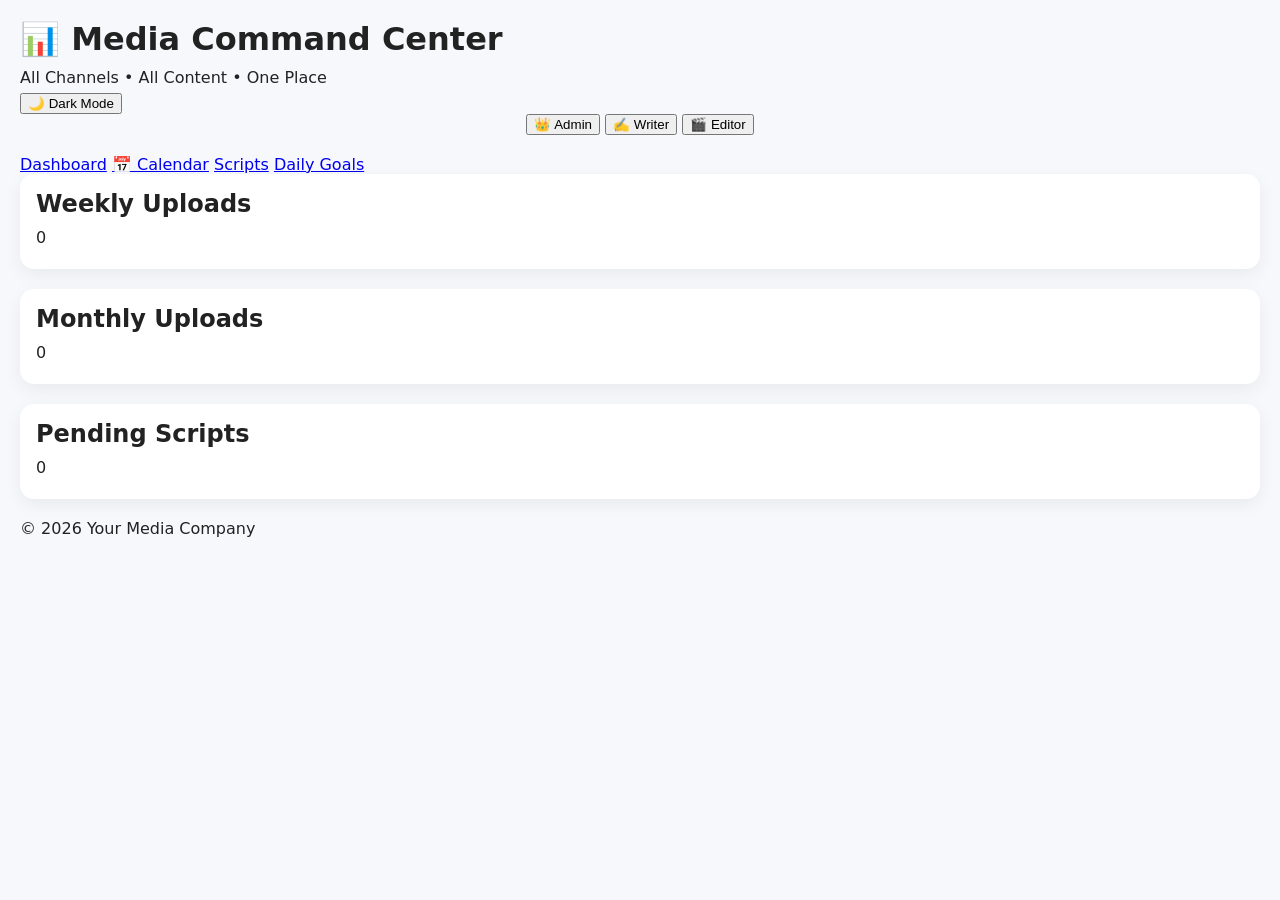
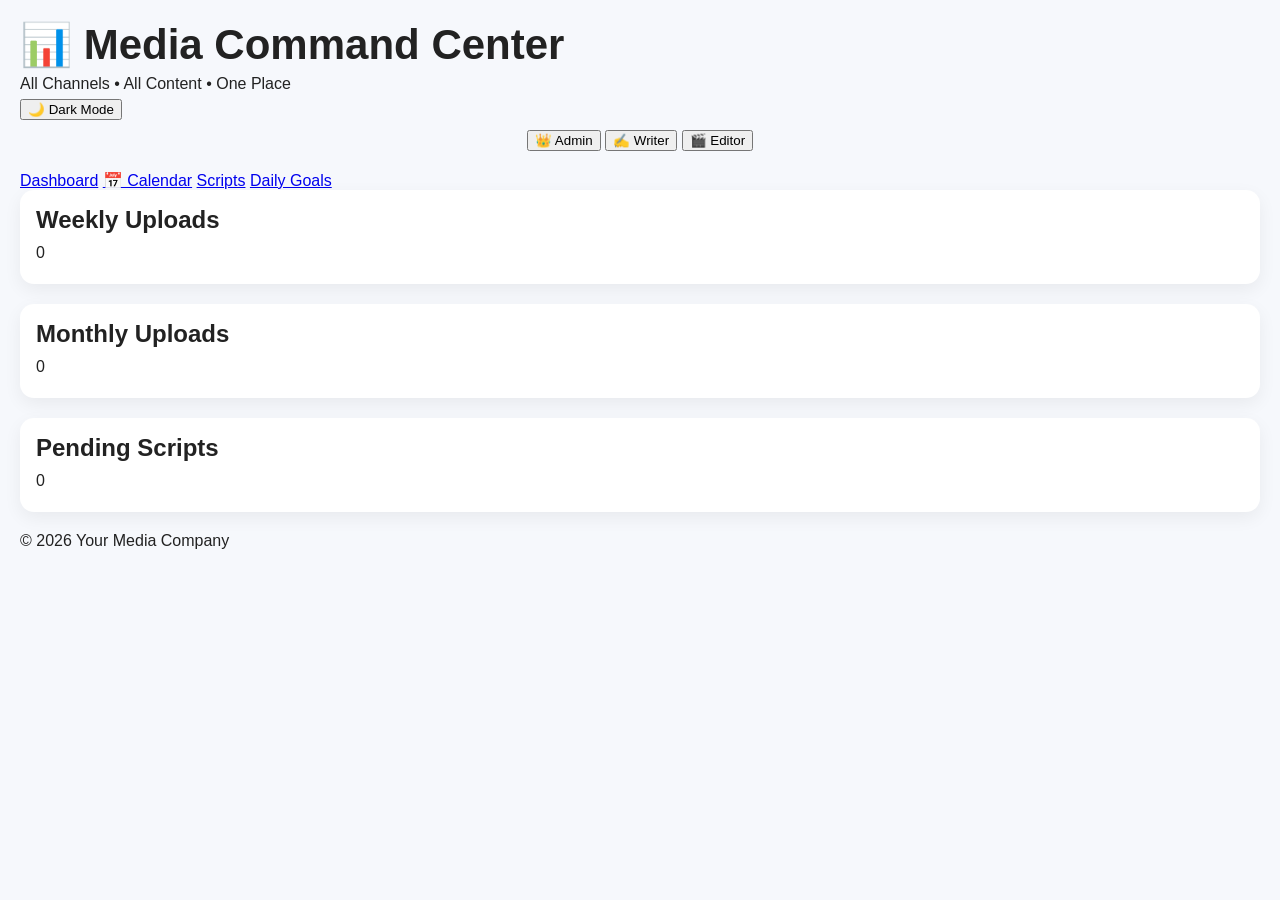

Update style.css

--- a/css/style.css
+++ b/css/style.css
@@ -318,3 +318,75 @@ body.focus .coin {
     grid-template-columns: 1fr;
   }
 }
+
+    body {
+      font-family: Segoe UI, sans-serif;
+      background: #f6f8fc;
+      padding: 20px;
+      color: #222;
+    }
+
+    header {
+      margin-bottom: 10px;
+    }
+
+    h1 {
+      margin: 0;
+      font-size: 42px;
+    }
+
+    /* TOP BAR */
+    .topbar {
+      margin-bottom: 28px;
+    }
+
+    .back-btn {
+      text-decoration: none;
+      color: #444;
+      font-size: 14px;
+      background: white;
+      padding: 8px 14px;
+      border-radius: 10px;
+      box-shadow: 0 4px 12px rgba(0,0,0,0.05);
+      transition: 0.2s ease;
+    }
+
+    .back-btn:hover {
+      opacity: 0.8;
+    }
+
+    /* CALENDAR */
+    #calendar {
+      display: flex;
+      flex-direction: column;
+      gap: 18px;
+      margin-top: 10px;
+    }
+
+    .calendar-day {
+      background: white;
+      border-radius: 14px;
+      padding: 18px;
+      box-shadow: 0 6px 18px rgba(0,0,0,0.05);
+    }
+
+    .calendar-day h2 {
+      margin: 0 0 14px;
+      font-size: 22px;
+      color: #111;
+    }
+
+    .calendar-day ul {
+      margin: 0;
+      padding-left: 20px;
+    }
+
+    .calendar-day li {
+      margin-bottom: 8px;
+      line-height: 1.5;
+    }
+
+    .empty {
+      color: #9aa0a6;
+      font-style: italic;
+    }
